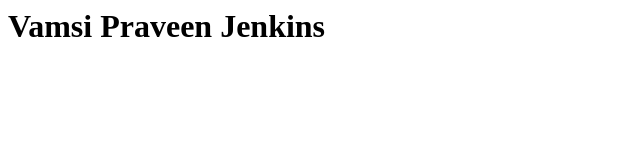
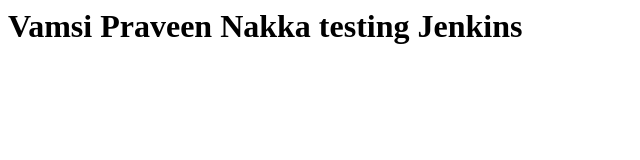
Before and after one commit to Bandisubbareddy/website-jenkins, a plain HTML site: page index.html in a window 1280 px wide. Shown: the whole page, without its empty margins (0-640 px from the left). Drawn offline with Linux system fonts and the light colour scheme.

Commit message:
Update index.html

```diff
--- a/index.html
+++ b/index.html
@@ -1,6 +1,6 @@
 <html>
   <title>Testing</title>
   <body>
-    <h1>Vamsi Praveen Jenkins</h1>
+    <h1>Vamsi Praveen Nakka testing Jenkins</h1>
   </body>
 </html>
```
